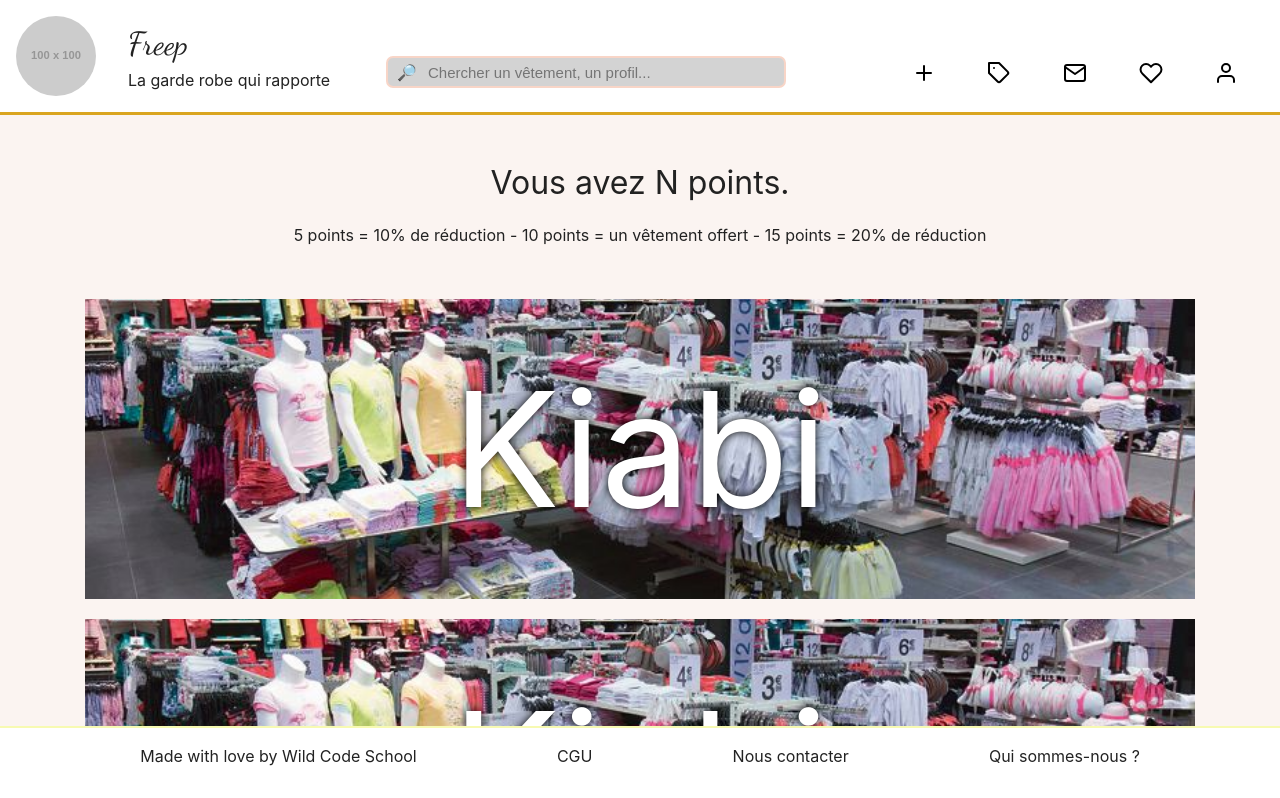
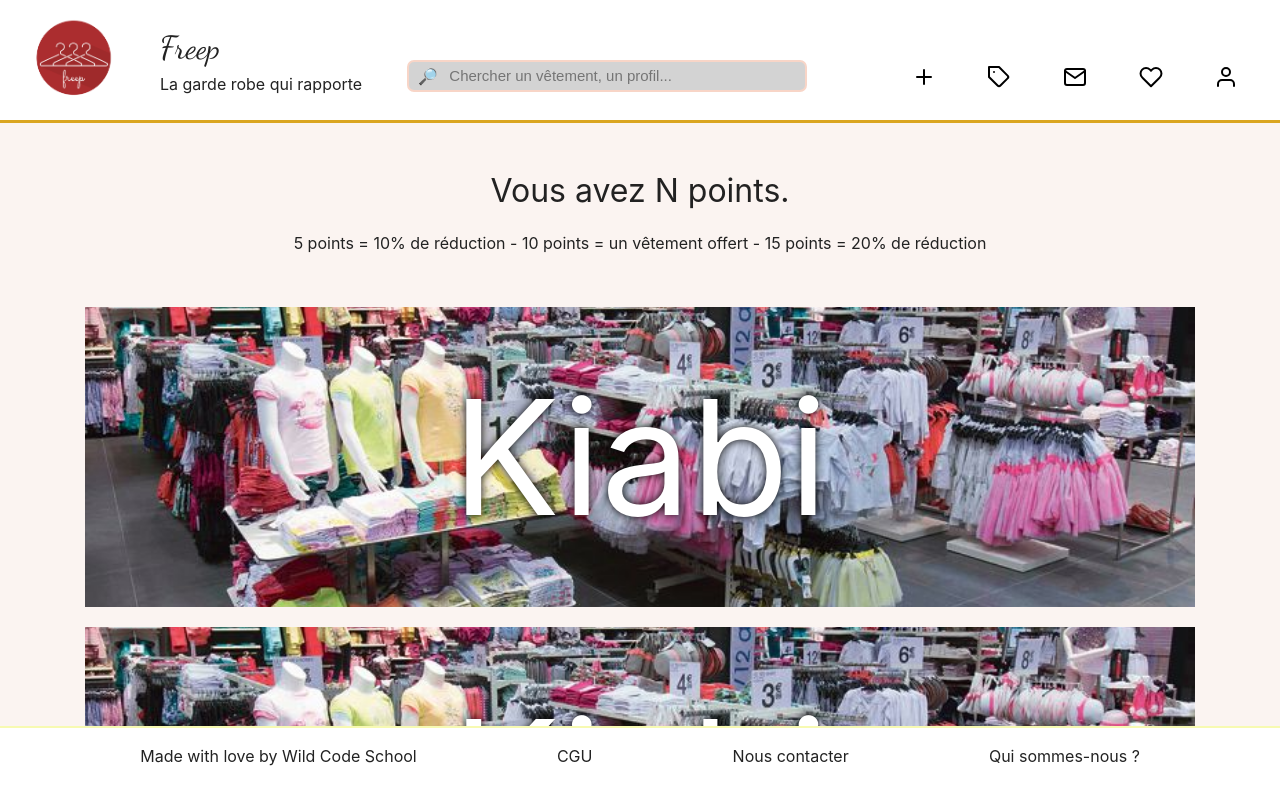
Before and after one commit to WildCodeSchool/lille-0219-js-projet3-freep, a React (Create React App) app in the folder frontend/: page /partenaire in a window 1280 px wide. Shown: the top 798 px of the page. Built offline with nearby package versions, Linux system fonts and the light colour scheme.

Commit message:
Adding freep logo and restyle something.

```diff
--- a/frontend/src/components/NavFreep.jsx
+++ b/frontend/src/components/NavFreep.jsx
@@ -23,11 +23,7 @@ class NavFreep extends React.Component {
         <Navbar color="light" light expand="md">
           <Navbar color="black" light>
             <Link to="/">
-              <img
-                className="logo"
-                src="https://via.placeholder.com/100"
-                alt="logo"
-              />
+              <img className="logo" src="../pictures/logo.png" alt="logo" />
             </Link>
           </Navbar>
           <div className="navText">
--- a/frontend/src/style/NavFreep.scss
+++ b/frontend/src/style/NavFreep.scss
@@ -14,11 +14,13 @@ hr {
   background-color: goldenrod;
   border: 0;
   margin: 0 0 1rem 0;
+  left: 0;
+  right: 0;
 }
 
 .logo {
   border-radius: 50%;
-  width: 5rem;
+  width: 7rem;
   position: relative;
   left: -1rem;
 }
@@ -108,23 +110,27 @@ form {
   }
 }
 
-@media screen and (max-width: 800px) {
-  .img {
-    width: 25px;
-  }
+@media screen and (max-width: 808px) {
   form label input[type="text"] {
     margin-left: 2.5rem;
-    width: 85%;
+    width: 70%;
+    font-size: 0.8rem;
   }
   input {
     padding-left: 3rem;
   }
+  .img {
+    width: 25px;
+    position: relative;
+    right: 3.5rem;
+  }
 }
 
-@media screen and (max-width: 600px) {
+@media screen and (max-width: 766px) {
   form label input[type="text"] {
     width: 85%;
     margin-left: -0.5rem;
+    font-size: 0.6rem;
   }
   .search-input {
     width: 10rem;
@@ -134,6 +140,7 @@ form {
   }
   .img {
     width: 25px;
+    right: 0;
   }
   input {
     padding-left: 5px;
@@ -145,3 +152,13 @@ form {
     margin-top: 0;
   }
 }
+
+@media screen and (max-width: 352px) {
+  form label input[type="text"] {
+    width: 60%;
+    margin-left: -0.5rem;
+  }
+  .search-input {
+    width: 6rem;
+  }
+}
```
Also changed, not shown: frontend/public/pictures/logo.png (added).
